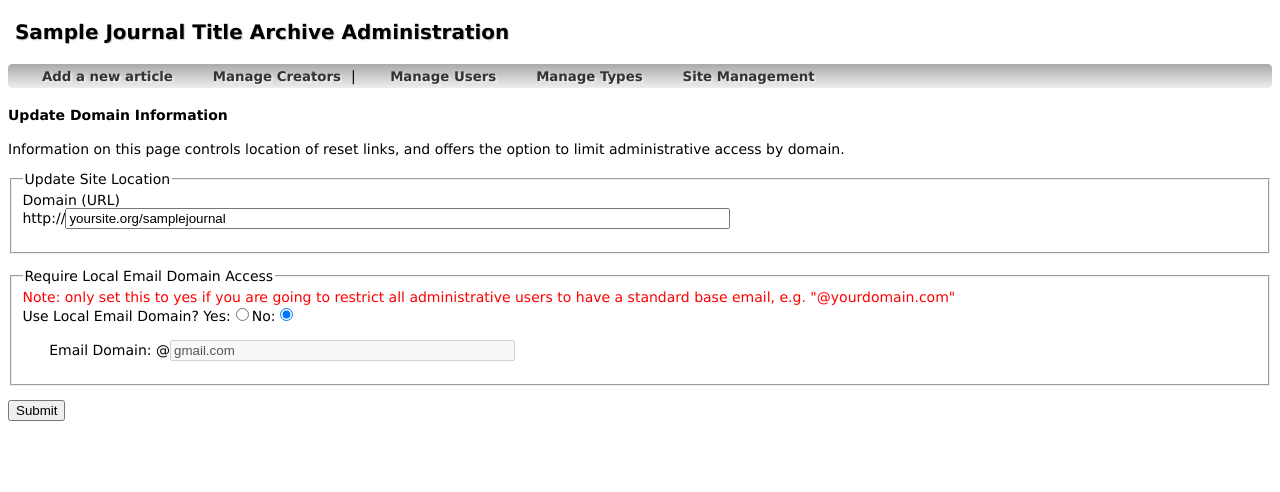
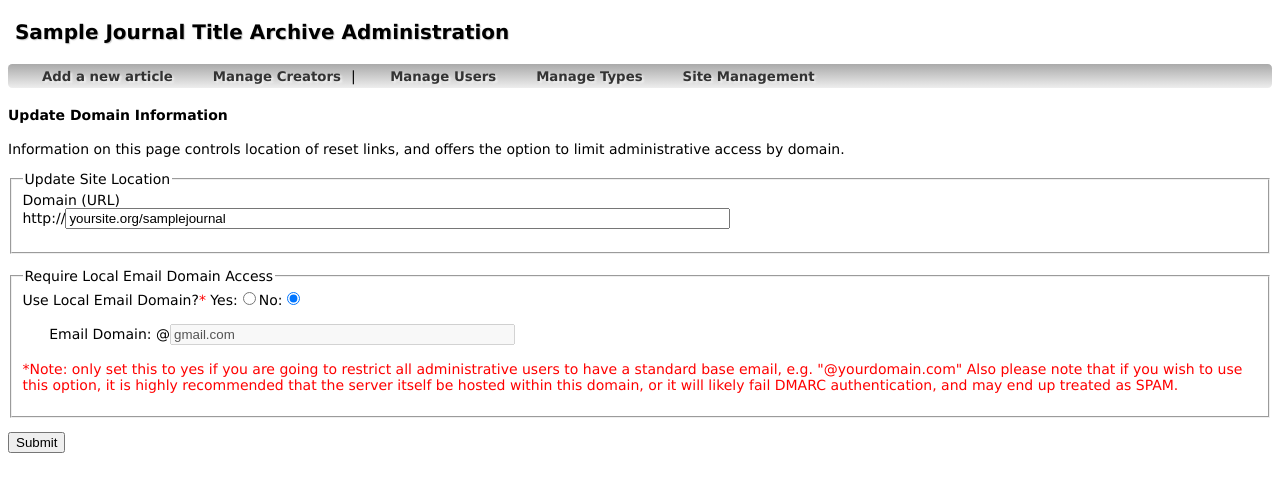
Before and after one commit to nomistic/operi, a PHP site: page /admin/link.php in a window 1280 px wide. Shown: the part 32-524 px from the top of the page. Run offline with PHP 8.4, Linux system fonts and the light colour scheme; a user stored in the database is signed in; data comes from the database, SQL or seed files in the repository.

Commit message:
updating admin domain administration language

```diff
--- a/admin/link.php
+++ b/admin/link.php
@@ -89,10 +89,10 @@ function undisable() {
 						echo 'http://<input name="resetl" size="80" value="'.  $resetl .'" /><p/>';
 
 				echo '</fieldset><p/>';
-				echo '<fieldset>';
-					echo '<legend>Require Local Email Domain Access</legend>';
-						echo '<span class="alert">Note: only set this to yes if you are going to restrict all administrative users to have a standard base email, e.g. "@yourdomain.com"</span><br/>';
-						echo '<label for "ldom_ind">Use Local Email Domain?</label> ';
+						echo '<fieldset>';
+						echo '<legend>Require Local Email Domain Access</legend>';
+
+						echo '<label for "ldom_ind">Use Local Email Domain?<span class="alert">*</span></label> ';
 						echo 'Yes:<input type="radio" name="ldom_ind" id="ldom_ind" value="1" onfocus="undisable()"';
 						if ($ldom_ind == 1) {echo ' checked';}
 						echo '/>';
@@ -101,7 +101,7 @@ function undisable() {
 						echo ' /><br/><br/>';
 						echo '&nbsp; &nbsp; &nbsp; <label for "ldom">Email Domain: </label>@<input type="text" name="ldom" id="ldom" value="'. $ldom.'" size ="40"';
 						if ($ldom_ind == 0) {echo ' disabled';}
-						echo '>';
+						echo '><br/><br/><span class="alert">*Note: only set this to yes if you are going to restrict all administrative users to have a standard base email, e.g. "@yourdomain.com"  Also please note that if you wish to use this option, it is highly recommended that the server itself be hosted within this domain, or it will likely fail DMARC authentication, and may end up treated as SPAM.</span><br/>';
 
 						?>
 					<p/>
```
